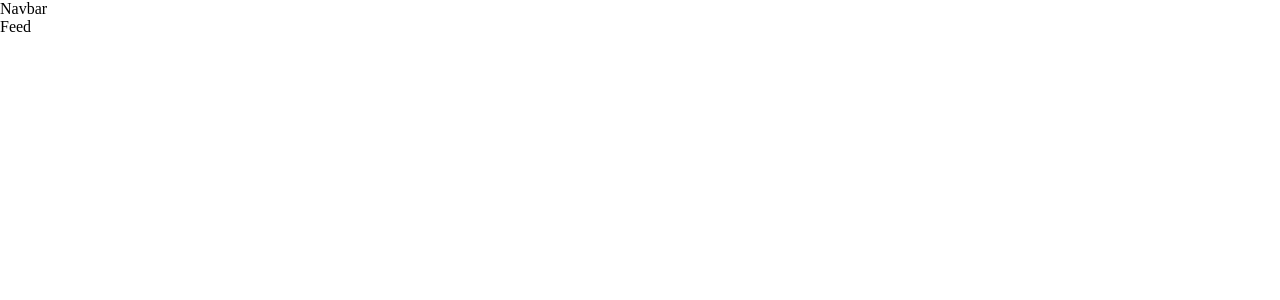
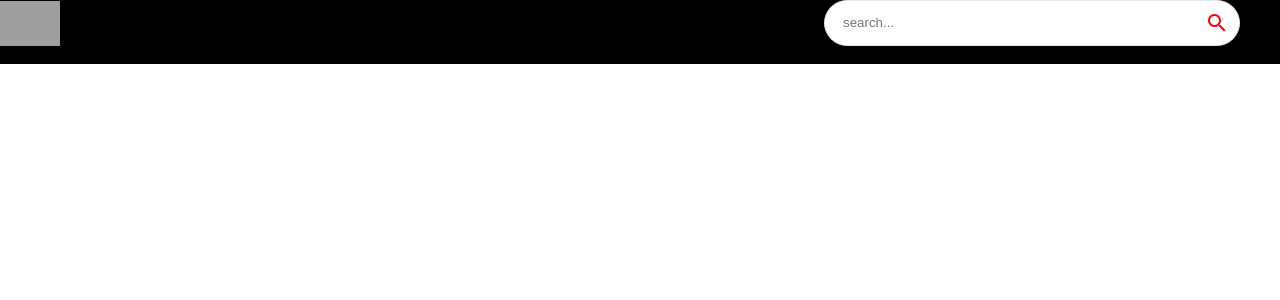
Before and after one commit to pradeep-jais/youtube-clone-react, a React (Vite) app: page / in a window 1280 px wide. Shown: the top 300 px of the page. Built offline with nearby package versions, Linux system fonts and the light colour scheme; grey boxes are pictures that could not be loaded.

Commit message:
Navbar UI complete

```diff
--- a/index.html
+++ b/index.html
@@ -2,9 +2,8 @@
 <html lang="en">
   <head>
     <meta charset="UTF-8" />
-    <link rel="icon" type="image/svg+xml" href="/vite.svg" />
     <meta name="viewport" content="width=device-width, initial-scale=1.0" />
-    <title>Vite + React</title>
+    <title>youtube clone || Jais</title>
   </head>
   <body>
     <div id="root"></div>
--- a/src/App.jsx
+++ b/src/App.jsx
@@ -1,23 +1,22 @@
 import { BrowserRouter, Route, Routes } from 'react-router-dom';
 import Navbar from './components/Navbar';
 
-import {
-  Feed,
-  SearchFeed,
-  VideoPlay,
-  ChannelDetails,
-} from './components/pages';
+import { Feed, SearchFeed, VideoPlay, ChannelDetail } from './components/pages';
+
+import { Box } from '@mui/material';
 
 function App() {
   return (
     <BrowserRouter>
-      <Navbar />
-      <Routes>
-        <Route path="/" element={<Feed />} />
-        <Route path="/video/:id" element={<VideoPlay />} />
-        <Route path="/channel/:id" element={<ChannelDetails />} />
-        <Route path="/search/:searchTerm" element={<SearchFeed />} />
-      </Routes>
+      <Box sx={{ background: '#000' }}>
+        <Navbar />
+        <Routes>
+          <Route path="/" element={<Feed />} />
+          <Route path="/search/:searchTerm" element={<SearchFeed />} />
+          <Route path="/video/:id" element={<VideoPlay />} />
+          <Route path="/channel/:id" element={<ChannelDetail />} />
+        </Routes>
+      </Box>
     </BrowserRouter>
   );
 }
--- a/src/components/Navbar/Navbar.jsx
+++ b/src/components/Navbar/Navbar.jsx
@@ -1,4 +1,27 @@
+import { Stack } from '@mui/material';
+import { Link } from 'react-router-dom';
+
+import { logo } from '../../utils/constants.js';
+import SearchBar from './SearchBar.jsx';
+
 const Navbar = () => {
-  return <div>Navbar</div>;
+  return (
+    <Stack
+      direction="row"
+      alignItems="center"
+      p="2"
+      sx={{
+        position: 'sticky',
+        background: '#000',
+        top: 0,
+        justifyContent: 'space-between',
+      }}
+    >
+      <Link to="/" style={{ display: 'flex', alignItems: 'center' }}>
+        <img src={logo} alt="youtube logo" height={45} />
+      </Link>
+      <SearchBar />
+    </Stack>
+  );
 };
 export default Navbar;
--- /dev/null
+++ b/src/components/Navbar/SearchBar.jsx
@@ -0,0 +1,28 @@
+import { useNavigate } from 'react-router-dom';
+import { Paper, IconButton } from '@mui/material';
+import { Search } from '@mui/icons-material';
+
+const SearchBar = () => (
+  <Paper
+    component="form"
+    sx={{
+      borderRadius: 20,
+      border: '1px solid #e3e3e3',
+      pl: 2,
+      boxShadow: 'none',
+      mr: { sm: 5 },
+    }}
+  >
+    <input
+      type="text"
+      className="search-bar"
+      placeholder="search..."
+      value=""
+      onChange={() => {}}
+    />
+    <IconButton type="submit" sx={{ p: '10px', color: 'red' }}>
+      <Search />
+    </IconButton>
+  </Paper>
+);
+export default SearchBar;
--- a/src/components/pages/index.jsx
+++ b/src/components/pages/index.jsx
@@ -1,4 +1,4 @@
 export { default as Feed } from './Feed';
 export { default as SearchFeed } from './SearchFeed';
 export { default as VideoPlay } from './VideoPlay';
-export { default as ChannelDetails } from './ChannelDetails';
+export { default as ChannelDetail } from './ChannelDetail';
--- a/src/utils/constants.js
+++ b/src/utils/constants.js
@@ -15,23 +15,23 @@
 export const logo = 'https://i.ibb.co/s9Qys2j/logo.png';
 
 export const categories = [
-  { name: 'New', icon: <HomeIcon /> },
-  { name: 'JS Mastery', icon: <CodeIcon /> },
-  { name: 'Coding', icon: <CodeIcon /> },
-  { name: 'ReactJS', icon: <CodeIcon /> },
-  { name: 'NextJS', icon: <CodeIcon /> },
-  { name: 'Music', icon: <MusicNoteIcon /> },
-  { name: 'Education', icon: <SchoolIcon /> },
-  { name: 'Podcast', icon: <GraphicEqIcon /> },
-  { name: 'Movie', icon: <OndemandVideoIcon /> },
-  { name: 'Gaming', icon: <SportsEsportsIcon /> },
-  { name: 'Live', icon: <LiveTvIcon /> },
-  { name: 'Sport', icon: <FitnessCenterIcon /> },
-  { name: 'Fashion', icon: <CheckroomIcon /> },
-  { name: 'Beauty', icon: <FaceRetouchingNaturalIcon /> },
-  { name: 'Comedy', icon: <TheaterComedyIcon /> },
-  { name: 'Gym', icon: <FitnessCenterIcon /> },
-  { name: 'Crypto', icon: <DeveloperModeIcon /> },
+  { name: 'New', icon: '<HomeIcon />' },
+  { name: 'JS Mastery', icon: '<CodeIcon />' },
+  { name: 'Coding', icon: '<CodeIcon />' },
+  { name: 'ReactJS', icon: '<CodeIcon />' },
+  { name: 'NextJS', icon: '<CodeIcon />' },
+  { name: 'Music', icon: '<MusicNoteIcon />' },
+  { name: 'Education', icon: '<SchoolIcon />' },
+  { name: 'Podcast', icon: '<GraphicEqIcon />' },
+  { name: 'Movie', icon: '<OndemandVideoIcon />' },
+  { name: 'Gaming', icon: '<SportsEsportsIcon />' },
+  { name: 'Live', icon: '<LiveTvIcon />' },
+  { name: 'Sport', icon: '<FitnessCenterIcon />' },
+  { name: 'Fashion', icon: '<CheckroomIcon />' },
+  { name: 'Beauty', icon: '<FaceRetouchingNaturalIcon />' },
+  { name: 'Comedy', icon: '<TheaterComedyIcon />' },
+  { name: 'Gym', icon: '<FitnessCenterIcon />' },
+  { name: 'Crypto', icon: '<DeveloperModeIcon />' },
 ];
 
 export const demoThumbnailUrl = 'https://i.ibb.co/G2L2Gwp/API-Course.png';
```
Also changed, not shown: src/components/pages/ChannelDetail.jsx (renamed from src/components/pages/ChannelDetails.jsx).
